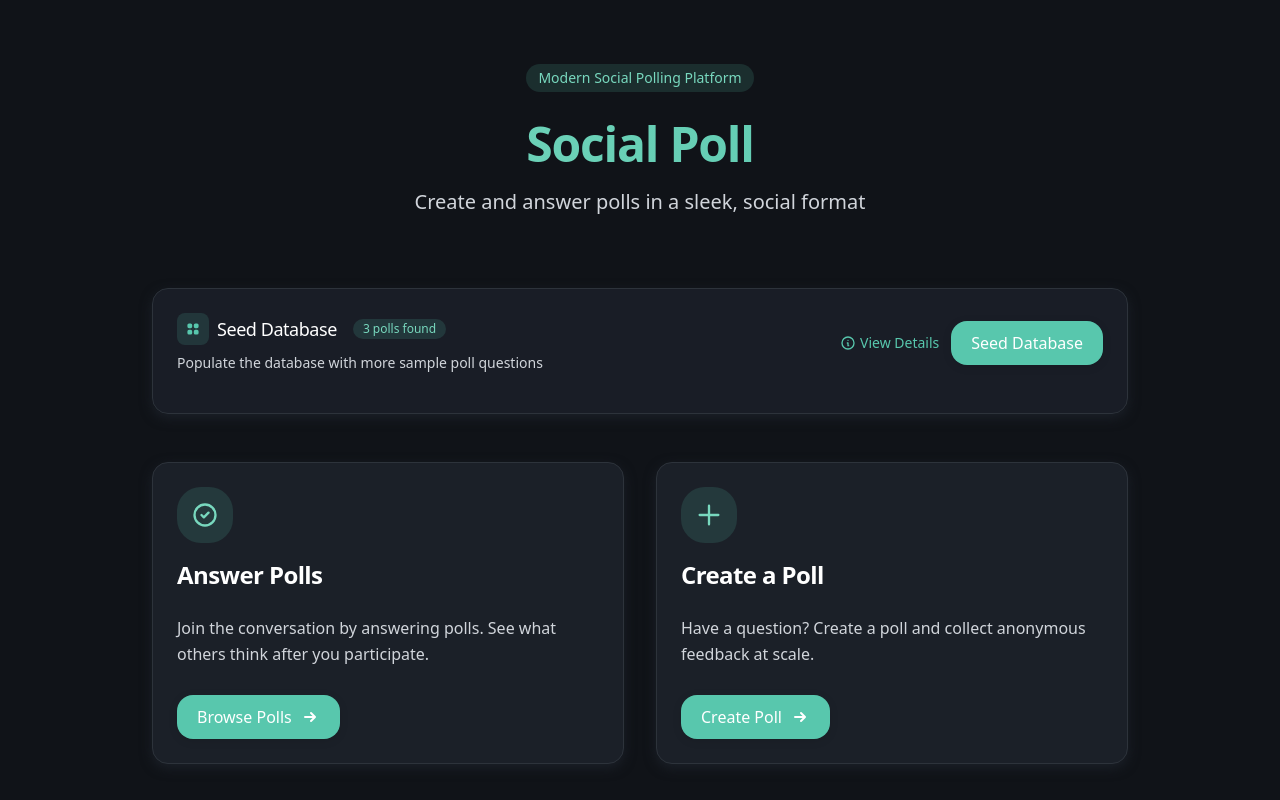
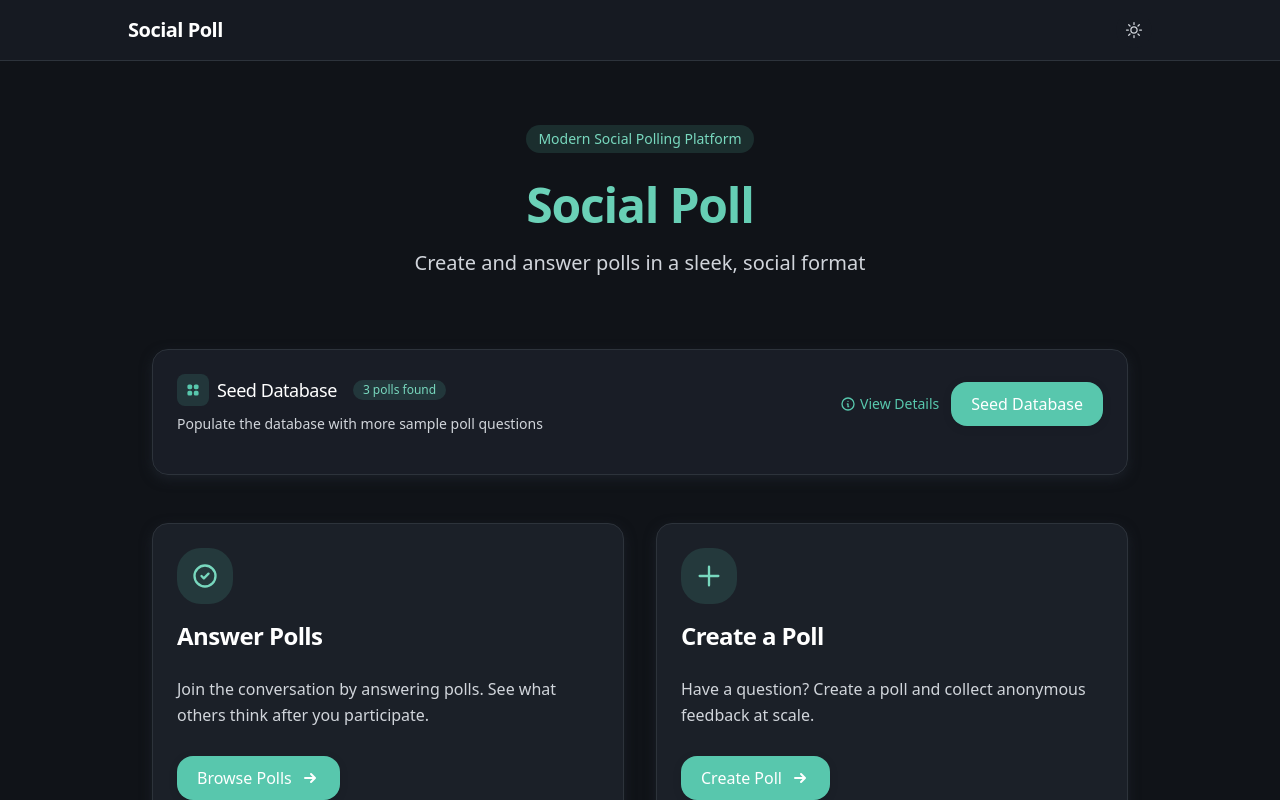
Before and after one commit to MarvinFernie/polling, a Next.js app: page / in a window 1280 px wide. Shown: the top 800 px of the page. Built offline with nearby package versions, Linux system fonts and the light colour scheme.

Commit message:
Add Dark/Light Theme Toggle feature

```diff
--- a/src/app/layout.tsx
+++ b/src/app/layout.tsx
@@ -2,6 +2,8 @@ import './globals.css';
 import type { Metadata } from 'next';
 import { Inter } from 'next/font/google';
 import { UserProvider } from '@/components/UserProvider';
+import { ThemeProvider } from '@/contexts/ThemeContext';
+import { ThemeToggle } from '@/components/ui/ThemeToggle';
 
 const inter = Inter({
   subsets: ['latin'],
@@ -21,7 +23,7 @@ export default function RootLayout({
   children: React.ReactNode;
 }) {
   return (
-    <html lang="en" className={`${inter.variable}`}>
+    <html lang="en" className={`${inter.variable} dark`}>
       <head>
         <link rel="preconnect" href="https://fonts.googleapis.com" />
         <link
@@ -34,14 +36,23 @@ export default function RootLayout({
           rel="stylesheet"
         />
       </head>
-      <body className="bg-background text-white antialiased">
+      <body className="dark:bg-background bg-background-light dark:text-white text-gray-900 antialiased">
+        <ThemeProvider>
           <div className="min-h-screen">
+            {/* Header section with theme toggle */}
+            <header className="dark:bg-surface bg-surface-light border-b dark:border-border border-border-light py-3 px-4">
+              <div className="max-w-5xl mx-auto flex justify-between items-center">
+                <h1 className="text-xl font-bold">Social Poll</h1>
+                <ThemeToggle />
+              </div>
+            </header>
             <main className="max-w-5xl mx-auto px-4 sm:px-6 py-10">
               <UserProvider>
                 {children}
               </UserProvider>
             </main>
           </div>
+        </ThemeProvider>
       </body>
     </html>
   );
--- /dev/null
+++ b/src/components/ui/ThemeToggle.tsx
@@ -0,0 +1,49 @@
+'use client';
+
+import { useTheme } from '@/contexts/ThemeContext';
+
+export function ThemeToggle() {
+  const { theme, toggleTheme } = useTheme();
+
+  return (
+    <button
+      onClick={toggleTheme}
+      className="p-2 rounded-full bg-surface-light dark:bg-surface hover:bg-gray-200 dark:hover:bg-hover transition-colors"
+      aria-label={theme === 'dark' ? 'Switch to light mode' : 'Switch to dark mode'}
+    >
+      {theme === 'dark' ? (
+        // Sun icon for dark mode (clicking switches to light)
+        <svg
+          xmlns="http://www.w3.org/2000/svg"
+          fill="none"
+          viewBox="0 0 24 24"
+          strokeWidth={1.5}
+          stroke="currentColor"
+          className="w-5 h-5 text-gray-300"
+        >
+          <path
+            strokeLinecap="round"
+            strokeLinejoin="round"
+            d="M12 3v2.25m6.364.386-1.591 1.591M21 12h-2.25m-.386 6.364-1.591-1.591M12 18.75V21m-4.773-4.227-1.591 1.591M5.25 12H3m4.227-4.773L5.636 5.636M15.75 12a3.75 3.75 0 1 1-7.5 0 3.75 3.75 0 0 1 7.5 0Z"
+          />
+        </svg>
+      ) : (
+        // Moon icon for light mode (clicking switches to dark)
+        <svg
+          xmlns="http://www.w3.org/2000/svg"
+          fill="none"
+          viewBox="0 0 24 24"
+          strokeWidth={1.5}
+          stroke="currentColor"
+          className="w-5 h-5 text-gray-700"
+        >
+          <path
+            strokeLinecap="round"
+            strokeLinejoin="round"
+            d="M21.752 15.002A9.72 9.72 0 0 1 18 15.75c-5.385 0-9.75-4.365-9.75-9.75 0-1.33.266-2.597.748-3.752A9.753 9.753 0 0 0 3 11.25C3 16.635 7.365 21 12.75 21a9.753 9.753 0 0 0 9.002-5.998Z"
+          />
+        </svg>
+      )}
+    </button>
+  );
+}
--- /dev/null
+++ b/src/contexts/ThemeContext.tsx
@@ -0,0 +1,73 @@
+'use client';
+
+import React, { createContext, useContext, useEffect, useState, ReactNode } from 'react';
+
+type Theme = 'dark' | 'light';
+
+interface ThemeContextType {
+  theme: Theme;
+  toggleTheme: () => void;
+}
+
+const ThemeContext = createContext<ThemeContextType | undefined>(undefined);
+
+export function ThemeProvider({ children }: { children: ReactNode }) {
+  const [theme, setTheme] = useState<Theme>('dark');
+  const [mounted, setMounted] = useState(false);
+
+  // Load theme from localStorage on initial render
+  useEffect(() => {
+    // Only run in browser
+    if (typeof window !== 'undefined') {
+      const storedTheme = localStorage.getItem('theme') as Theme | null;
+
+      // If theme exists in localStorage, use it, otherwise default to dark
+      if (storedTheme && (storedTheme === 'dark' || storedTheme === 'light')) {
+        setTheme(storedTheme);
+      }
+
+      setMounted(true);
+    }
+  }, []);
+
+  // Apply theme class to document
+  useEffect(() => {
+    if (!mounted) return;
+
+    const root = document.documentElement;
+    if (theme === 'dark') {
+      root.classList.add('dark');
+    } else {
+      root.classList.remove('dark');
+    }
+  }, [theme, mounted]);
+
+  // Toggle between light and dark themes
+  const toggleTheme = () => {
+    const newTheme = theme === 'dark' ? 'light' : 'dark';
+    setTheme(newTheme);
+    localStorage.setItem('theme', newTheme);
+  };
+
+  // Don't render children until after client-side hydration to prevent flash
+  if (!mounted) {
+    return null;
+  }
+
+  return (
+    <ThemeContext.Provider value={{ theme, toggleTheme }}>
+      {children}
+    </ThemeContext.Provider>
+  );
+}
+
+// Hook to use the theme context
+export function useTheme() {
+  const context = useContext(ThemeContext);
+
+  if (context === undefined) {
+    throw new Error('useTheme must be used within a ThemeProvider');
+  }
+
+  return context;
+}
--- a/tailwind.config.js
+++ b/tailwind.config.js
@@ -5,6 +5,7 @@ module.exports = {
     './src/components/**/*.{js,ts,jsx,tsx,mdx}',
     './src/app/**/*.{js,ts,jsx,tsx,mdx}',
   ],
+  darkMode: 'class',
   theme: {
     extend: {
       colors: {
@@ -23,12 +24,17 @@ module.exports = {
         },
         // Dark mode colors - more refined and elegant
         background: 'rgb(16, 19, 24)',
+        'background-light': 'rgb(245, 245, 245)', // Light mode background
         card: 'rgb(27, 32, 40)',
+        'card-light': 'rgb(255, 255, 255)', // Light mode card
         'card-hover': 'rgb(32, 37, 45)',
+        'card-hover-light': 'rgb(245, 245, 245)', // Light mode card hover
         input: 'rgb(36, 41, 49)',
+        'input-light': 'rgb(235, 235, 235)', // Light mode input
         border: 'rgb(45, 51, 59)',
-        'border-light': 'rgb(60, 66, 74)',
+        'border-light': 'rgb(225, 225, 225)', // Light mode border
         hover: 'rgb(40, 45, 55)',
+        'hover-light': 'rgb(235, 235, 235)', // Light mode hover
         // Softer accent colors (elegant teal-mint)
         accent: 'rgb(88, 199, 173)', // Softer teal
         'accent-dark': 'rgb(70, 179, 153)',
@@ -36,7 +42,7 @@ module.exports = {
         'accent-subtle': 'rgba(88, 199, 173, 0.15)',
         // Additional UI colors
         surface: 'rgb(22, 26, 34)',
-        'surface-light': 'rgb(30, 36, 44)',
+        'surface-light': 'rgb(255, 255, 255)', // Light mode surface
         success: 'rgb(106, 201, 119)',
         warning: 'rgb(253, 186, 116)',
         error: 'rgb(242, 135, 135)',
@@ -75,12 +81,21 @@ module.exports = {
         DEFAULT: {
           css: {
             maxWidth: '65ch',
-            color: 'rgb(229, 231, 235)',
+            color: 'rgb(31, 41, 55)', // Dark gray for light mode
+            '[class~="dark"] &': {
+              color: 'rgb(229, 231, 235)', // Light gray for dark mode
+            },
             h1: {
-              color: 'rgb(229, 231, 235)',
+              color: 'rgb(31, 41, 55)', // Dark gray for light mode
+              '[class~="dark"] &': {
+                color: 'rgb(229, 231, 235)', // Light gray for dark mode
+              },
             },
             p: {
-              color: 'rgb(229, 231, 235)',
+              color: 'rgb(31, 41, 55)', // Dark gray for light mode
+              '[class~="dark"] &': {
+                color: 'rgb(229, 231, 235)', // Light gray for dark mode
+              },
             },
           }
         }
```
Lines whose indentation alone changed are shown as unchanged.
